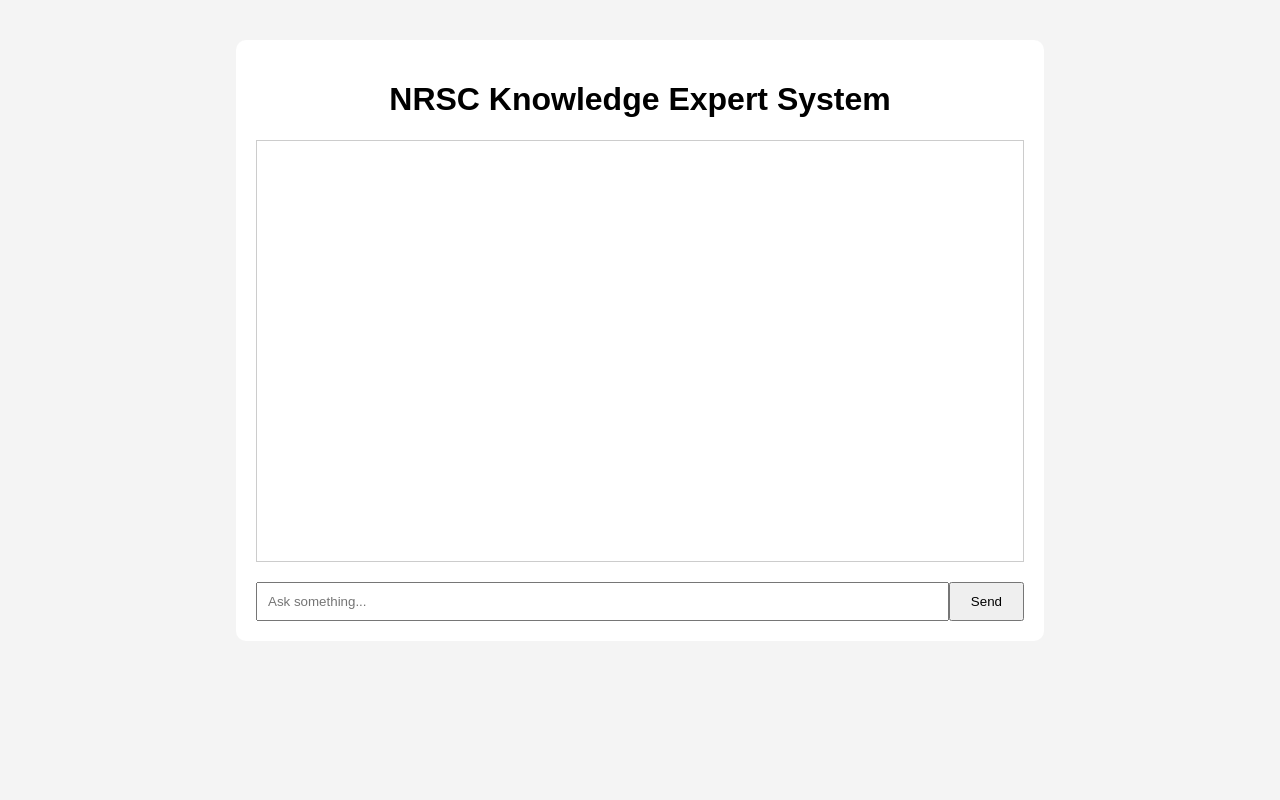
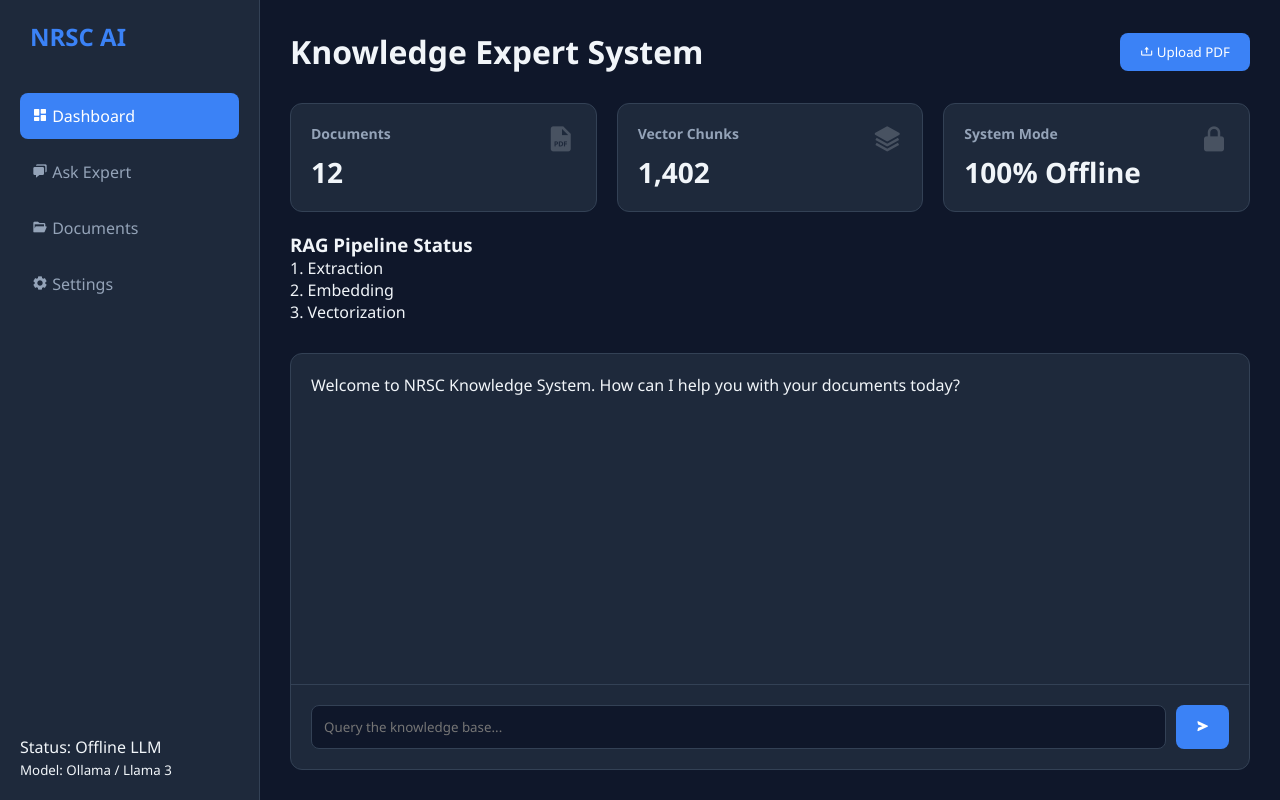
Before and after one commit to pavanitatiparti7/nrsc-rag-system, a plain HTML site: page frontend/index.html in a window 1280 px wide. Drawn offline with nearby package versions, Linux system fonts and the light colour scheme.

```diff
--- a/frontend/index.html
+++ b/frontend/index.html
@@ -3,25 +3,87 @@
 <head>
     <meta charset="UTF-8">
     <meta name="viewport" content="width=device-width, initial-scale=1.0">
-    <title>NRSC Knowledge Expert System</title>
+    <title>NRSC AI | Knowledge Expert System</title>
     <link rel="stylesheet" href="style.css">
+    <link href='https://unpkg.com/boxicons@2.1.4/css/boxicons.min.css' rel='stylesheet'>
 </head>
 <body>
+    <div class="app-container">
+        <aside class="sidebar">
+            <div class="logo-section">
+                <i class='bx bxs-shield-quarter'></i>
+                <span>NRSC AI</span>
+            </div>
+            <nav class="nav-menu">
+                <button class="nav-item active" data-target="dashboard">
+                    <i class='bx bxs-dashboard'></i> Dashboard
+                </button>
+                <button class="nav-item" data-target="chat-interface">
+                    <i class='bx bxs-chat'></i> Ask Expert
+                </button>
+                <button class="nav-item">
+                    <i class='bx bxs-folder-open'></i> Documents
+                </button>
+                <button class="nav-item">
+                    <i class='bx bxs-cog'></i> Settings
+                </button>
+            </nav>
+            <div class="system-status">
+                <p>Status: <span class="online-dot"></span> Offline LLM</p>
+                <small>Model: Ollama / Llama 3</small>
+            </div>
+        </aside>
 
-    <div class="container">
+        <main class="main-content">
+            <header class="top-bar">
+                <h1>Knowledge Expert System</h1>
+                <div class="user-actions">
+                    <button class="btn-primary" id="uploadBtn">
+                        <i class='bx bx-upload'></i> Upload PDF
+                    </button>
+                </div>
+            </header>
 
-        <h1>NRSC Knowledge Expert System</h1>
+            <section class="dashboard-grid">
+                <div class="stat-card">
+                    <h3>Documents</h3>
+                    <p id="doc-count">12</p>
+                    <i class='bx bxs-file-pdf'></i>
+                </div>
+                <div class="stat-card">
+                    <h3>Vector Chunks</h3>
+                    <p id="chunk-count">1,402</p>
+                    <i class='bx bxs-layer'></i>
+                </div>
+                <div class="stat-card">
+                    <h3>System Mode</h3>
+                    <p>100% Offline</p>
+                    <i class='bx bxs-lock-alt'></i>
+                </div>
 
-        <div id="chat-box"></div>
+                <div class="workflow-card">
+                    <h3>RAG Pipeline Status</h3>
+                    <div class="steps">
+                        <div class="step completed">1. Extraction</div>
+                        <div class="step active">2. Embedding</div>
+                        <div class="step">3. Vectorization</div>
+                    </div>
+                </div>
+            </section>
 
-        <div class="input-area">
-            <input type="text" id="user-input" placeholder="Ask something...">
-            <button onclick="sendMessage()">Send</button>
-        </div>
-
+            <section class="chat-section">
+                <div id="chat-window" class="chat-window">
+                    <div class="message bot">
+                        Welcome to NRSC Knowledge System. How can I help you with your documents today?
+                    </div>
+                </div>
+                <div class="input-area">
+                    <input type="text" id="userInput" placeholder="Query the knowledge base...">
+                    <button id="sendBtn"><i class='bx bxs-send'></i></button>
+                </div>
+            </section>
+        </main>
     </div>
-
     <script src="script.js"></script>
-
 </body>
 </html>
--- a/frontend/script.js
+++ b/frontend/script.js
@@ -1,41 +1,30 @@
+// Connect to your FastAPI backend (assuming it runs on port 8000)
+const API_BASE = "http://localhost:8000";
+
 async function sendMessage() {
+    const input = document.getElementById('userInput');
+    const chatWindow = document.getElementById('chat-window');
 
-    const input = document.getElementById("user-input");
-    const chatBox = document.getElementById("chat-box");
+    if (!input.value) return;
 
-    const userMessage = input.value;
+    // Add user message to UI
+    chatWindow.innerHTML += `<div class="message user">${input.value}</div>`;
 
-    if (userMessage.trim() === "") {
-        return;
+    const query = input.value;
+    input.value = '';
+
+    try {
+        const response = await fetch(`${API_BASE}/chat`, {
+            method: 'POST',
+            headers: { 'Content-Type': 'application/json' },
+            body: JSON.stringify({ message: query })
+        });
+
+        const data = await response.json();
+        chatWindow.innerHTML += `<div class="message bot">${data.response}</div>`;
+    } catch (error) {
+        console.error("Error connecting to backend:", error);
     }
+}
 
-    chatBox.innerHTML += `
-        <div class="message">
-            <div class="user">You:</div>
-            <div>${userMessage}</div>
-        </div>
-    `;
-
-    input.value = "";
-
-    const response = await fetch("http://127.0.0.1:8000/chat", {
-        method: "POST",
-        headers: {
-            "Content-Type": "application/json"
-        },
-        body: JSON.stringify({
-            message: userMessage
-        })
-    });
-
-    const data = await response.json();
-
-    chatBox.innerHTML += `
-        <div class="message">
-            <div class="bot">AI:</div>
-            <div>${data.response}</div>
-        </div>
-    `;
-
-    chatBox.scrollTop = chatBox.scrollHeight;
-}
+document.getElementById('sendBtn').addEventListener('click', sendMessage);
--- a/frontend/style.css
+++ b/frontend/style.css
@@ -1,53 +1,107 @@
-body {
-    font-family: Arial, sans-serif;
-    background-color: #f4f4f4;
-    margin: 0;
-    padding: 0;
+:root {
+    --bg-dark: #0f172a;
+    --sidebar-bg: #1e293b;
+    --accent-blue: #3b82f6;
+    --text-main: #f1f5f9;
+    --text-dim: #94a3b8;
+    --card-bg: #1e293b;
 }
 
-.container {
-    width: 60%;
-    margin: 40px auto;
-    background: white;
+* { margin: 0; padding: 0; box-sizing: border-box; font-family: 'Segoe UI', sans-serif; }
+
+body { background-color: var(--bg-dark); color: var(--text-main); height: 100-vh; }
+
+.app-container { display: flex; height: 100vh; }
+
+/* Sidebar */
+.sidebar {
+    width: 260px;
+    background: var(--sidebar-bg);
+    display: flex;
+    flex-direction: column;
     padding: 20px;
-    border-radius: 10px;
+    border-right: 1px solid #334155;
 }
 
-h1 {
-    text-align: center;
+.logo-section {
+    font-size: 24px;
+    font-weight: bold;
+    display: flex;
+    align-items: center;
+    gap: 10px;
+    margin-bottom: 40px;
+    color: var(--accent-blue);
 }
 
-#chat-box {
-    height: 400px;
-    overflow-y: auto;
-    border: 1px solid #ccc;
-    padding: 10px;
-    margin-bottom: 20px;
+.nav-menu { display: flex; flex-direction: column; gap: 10px; flex-grow: 1; }
+
+.nav-item {
+    background: none; border: none; color: var(--text-dim);
+    padding: 12px; text-align: left; cursor: pointer;
+    border-radius: 8px; font-size: 16px; transition: 0.3s;
 }
 
-.message {
-    margin-bottom: 15px;
+.nav-item:hover, .nav-item.active {
+    background: var(--accent-blue); color: white;
 }
 
-.user {
-    font-weight: bold;
-    color: blue;
+/* Main Content */
+.main-content { flex-grow: 1; display: flex; flex-direction: column; padding: 30px; overflow-y: auto; }
+
+.top-bar { display: flex; justify-content: space-between; align-items: center; margin-bottom: 30px; }
+
+.dashboard-grid {
+    display: grid;
+    grid-template-columns: repeat(3, 1fr);
+    gap: 20px;
+    margin-bottom: 30px;
 }
 
-.bot {
-    font-weight: bold;
-    color: green;
+.stat-card {
+    background: var(--card-bg);
+    padding: 20px;
+    border-radius: 12px;
+    position: relative;
+    border: 1px solid #334155;
 }
 
-.input-area {
+.stat-card h3 { font-size: 14px; color: var(--text-dim); }
+.stat-card p { font-size: 28px; font-weight: bold; margin-top: 10px; }
+.stat-card i { position: absolute; right: 20px; top: 20px; font-size: 30px; opacity: 0.2; }
+
+/* Chat Section */
+.chat-section {
+    background: var(--card-bg);
+    border-radius: 12px;
+    flex-grow: 1;
     display: flex;
+    flex-direction: column;
+    border: 1px solid #334155;
 }
 
-input {
-    flex: 1;
-    padding: 10px;
+.chat-window { flex-grow: 1; padding: 20px; overflow-y: auto; }
+
+.input-area {
+    padding: 20px;
+    display: flex;
+    gap: 10px;
+    border-top: 1px solid #334155;
 }
 
-button {
+input[type="text"] {
+    flex-grow: 1;
+    background: #0f172a;
+    border: 1px solid #334155;
+    padding: 12px;
+    border-radius: 8px;
+    color: white;
+}
+
+.btn-primary, #sendBtn {
+    background: var(--accent-blue);
+    color: white;
+    border: none;
     padding: 10px 20px;
+    border-radius: 8px;
+    cursor: pointer;
 }
```
Also changed, not shown: 3 other files.
